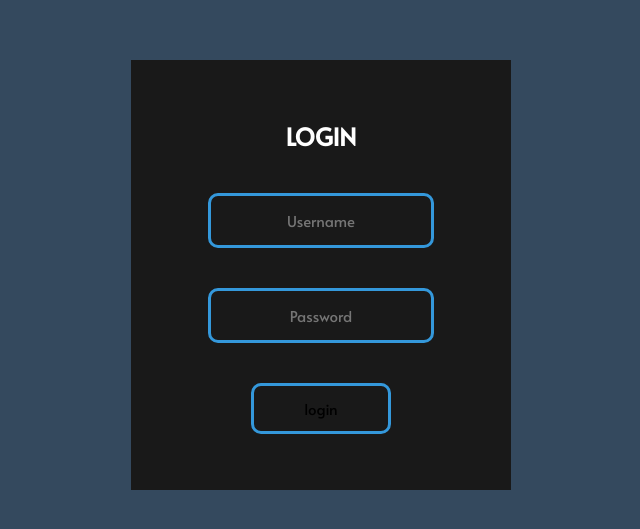
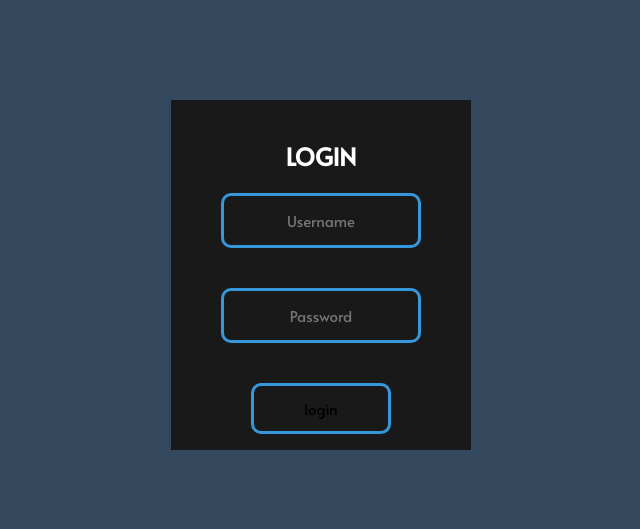
Before and after one commit to jim4067/blogit-frontend, a React (Create React App) app: page / in a window 1280 px wide. Shown: the part 125-654 px from the top of the page, without its empty margins (319-959 px from the left). Built offline with nearby package versions, Linux system fonts and the light colour scheme; no server answers.

Commit message:
feat: working on styling for the nav bar and the index for them

```diff
--- a/src/components/DisplayBlogs.js
+++ b/src/components/DisplayBlogs.js
@@ -2,6 +2,11 @@ import React from 'react';
 import { useSelector, useDispatch } from 'react-redux';
 import Blog from './Blog';
 import { likeBlog, removeBlog } from '../reducers/blogReducer';
+import styled from 'styled-components';
+
+const StyledHeading = styled.h2`
+text-align: center;
+`
 
 //component to display blogs if user logges in
 //Putting the action creators for removing and liking a blog here since it is higher than the Blog component
@@ -18,8 +23,8 @@ const DisplayBlogs = (props) => {
     }
 
     return (
-        <div>
-            <h2 style={{ textAlign: "center" }} >Blogs</h2>
+        <div className='DisplayBlogs-container' >
+            <StyledHeading className='blog-title'>Blogs</StyledHeading>
 
             {
                 blogs.map((blog) =>
--- a/src/styles/index.css
+++ b/src/styles/index.css
@@ -1,3 +1,9 @@
-html{
+* {
+	box-sizing: border-box;
+	margin: 0px;
+	padding: 0px;
+}
+
+html {
 	background-color: #34495e;
 }
```
